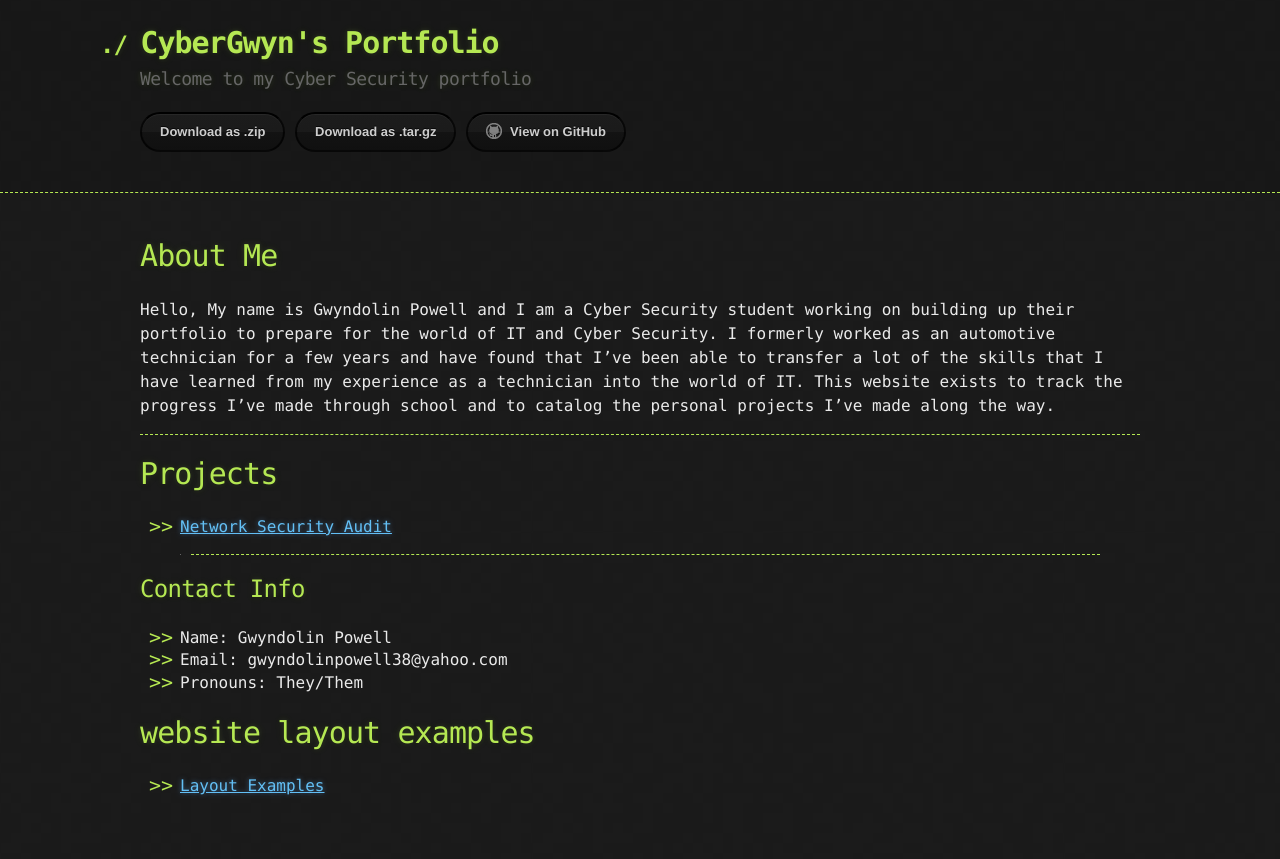
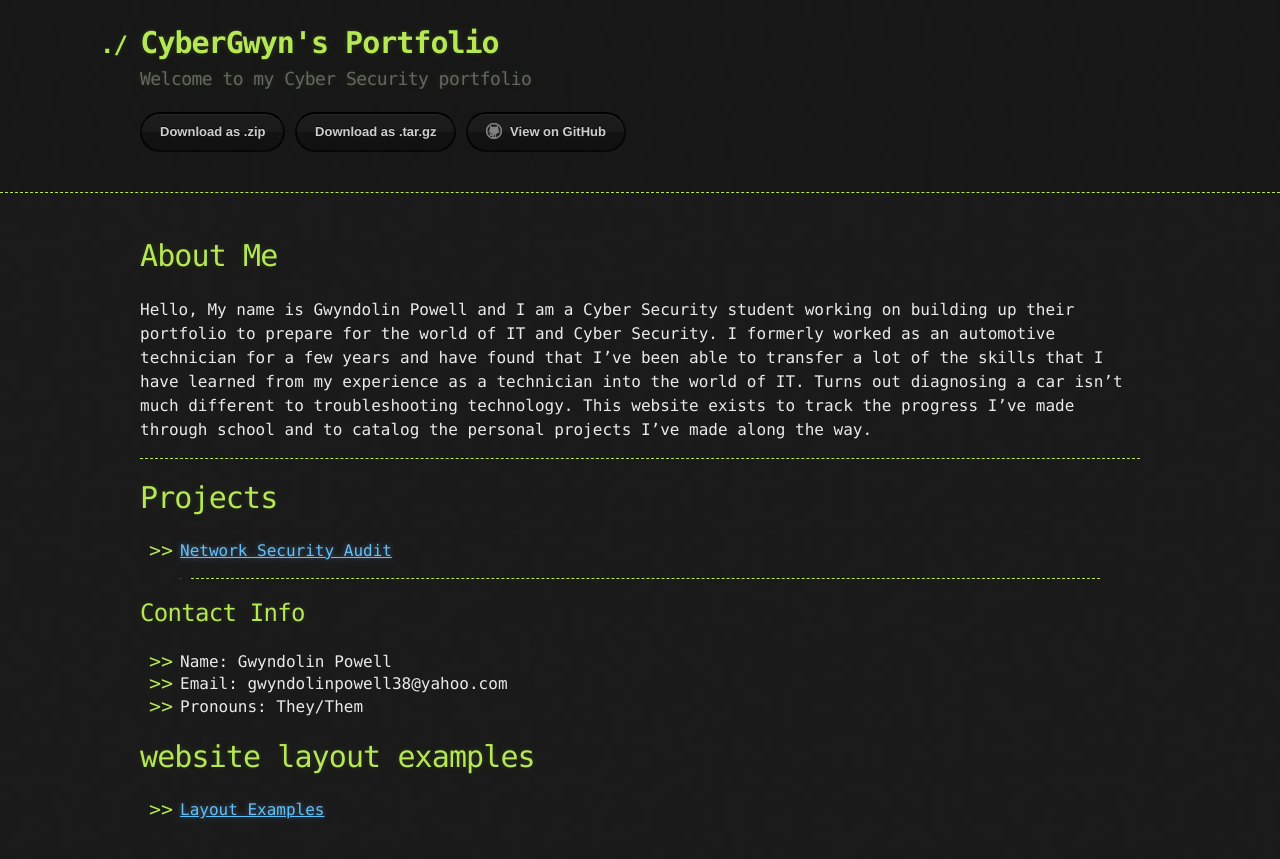
Before and after one commit to CyberGwyn/CyberGwyn.github.io, a Jekyll site: the page built from index.md, in a window 1280 px wide. Shown: the top 859 px of the page. Built offline with Jekyll 4.4.1, drawn with Linux system fonts in a browser that asks for light colours; our own code applies the rules of GitHub Pages for plain Markdown files.

Commit message:
Update index.md

```diff
--- a/index.md
+++ b/index.md
@@ -4,7 +4,7 @@ layout: default
 
 # About Me
 
-Hello, My name is Gwyndolin Powell and I am a Cyber Security student working on building up their portfolio to prepare for the world of IT and Cyber Security. I formerly worked as an automotive technician for a few years and have found that I've been able to transfer a lot of the skills that I have learned from my experience as a technician into the world of IT. This website exists to track the progress I've made through school and to catalog the personal projects I've made along the way.
+Hello, My name is Gwyndolin Powell and I am a Cyber Security student working on building up their portfolio to prepare for the world of IT and Cyber Security. I formerly worked as an automotive technician for a few years and have found that I've been able to transfer a lot of the skills that I have learned from my experience as a technician into the world of IT. Turns out diagnosing a car isn't much different to troubleshooting technology. This website exists to track the progress I've made through school and to catalog the personal projects I've made along the way.
 >
 
 * * *
@@ -15,7 +15,6 @@ Hello, My name is Gwyndolin Powell and I am a Cyber Security student working on
 
 * [Network Security Audit](./Network-Security-Audit.html)
 
->
 >
 * * *
 >
```
